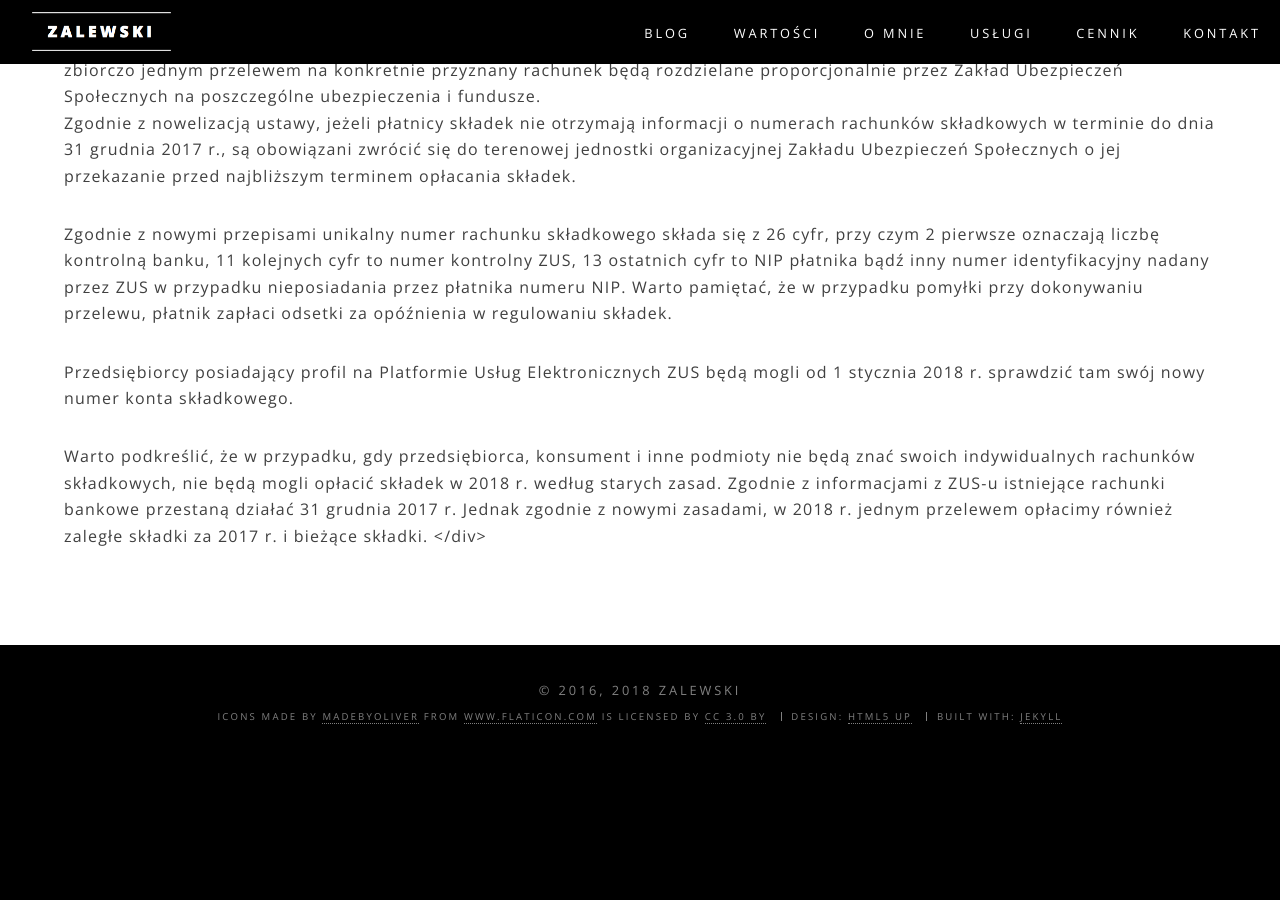
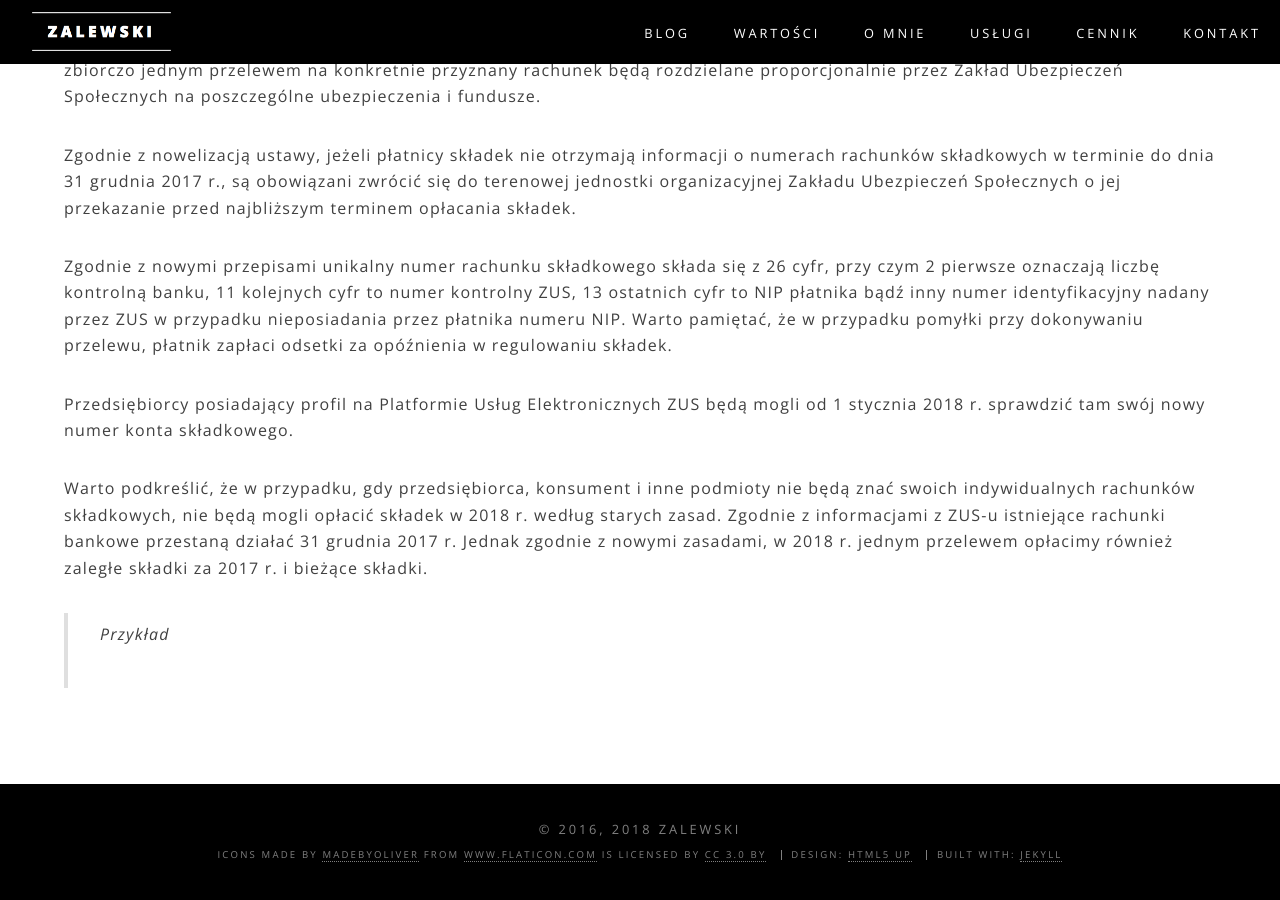
Before and after one commit to zalewskifinance/zalewskifinance.github.io, a Jekyll site: the page built from _posts/2017-12-14-rachunek-ZUS.md, in a window 1280 px wide and 900 px high, scrolled down 521 px. Built offline with Jekyll 4.4.1, drawn with Linux system fonts in a browser that asks for light colours; before the commit the page ends 1283 px from its top, so only the background shows below that.

Commit message:
Update 2017-12-14-rachunek-ZUS.md

```diff
--- a/_posts/2017-12-14-rachunek-ZUS.md
+++ b/_posts/2017-12-14-rachunek-ZUS.md
@@ -12,7 +12,7 @@ Czy otrzymałeś list od ZUS dot. indywidualnego rachunku składkowego?
 
 Od stycznia 2018 roku jednym przelewem opłacisz składki ZUS.
 
-<div class="text-justify"> Nowe przepisy przewidują nadanie przedsiębiorcom indywidualnych numerów rachunków składkowych (NRS). Składki dokonywane zbiorczo jednym przelewem na konkretnie przyznany rachunek będą rozdzielane proporcjonalnie przez Zakład Ubezpieczeń Społecznych na poszczególne ubezpieczenia i fundusze. </div>
+Nowe przepisy przewidują nadanie przedsiębiorcom indywidualnych numerów rachunków składkowych (NRS). Składki dokonywane zbiorczo jednym przelewem na konkretnie przyznany rachunek będą rozdzielane proporcjonalnie przez Zakład Ubezpieczeń Społecznych na poszczególne ubezpieczenia i fundusze.
 
 Zgodnie z nowelizacją ustawy, jeżeli płatnicy składek nie otrzymają informacji o numerach rachunków składkowych w terminie do dnia 31 grudnia 2017 r., są obowiązani zwrócić się do terenowej jednostki organizacyjnej Zakładu Ubezpieczeń Społecznych o jej przekazanie przed najbliższym terminem opłacania składek.
 
@@ -21,4 +21,5 @@ Zgodnie z nowymi przepisami unikalny numer rachunku składkowego składa się z
 Przedsiębiorcy posiadający profil na Platformie Usług Elektronicznych ZUS będą mogli od 1 stycznia 2018 r. sprawdzić tam swój nowy numer konta składkowego.
 
 Warto podkreślić, że w przypadku, gdy przedsiębiorca, konsument i inne podmioty nie będą znać swoich indywidualnych rachunków składkowych, nie będą mogli opłacić składek w 2018 r. według starych zasad. Zgodnie z informacjami z ZUS-u istniejące rachunki bankowe przestaną działać 31 grudnia 2017 r. Jednak zgodnie z nowymi zasadami, w 2018 r. jednym przelewem opłacimy również zaległe składki za 2017 r. i bieżące składki.
- </div>
+
+> Przykład
```
